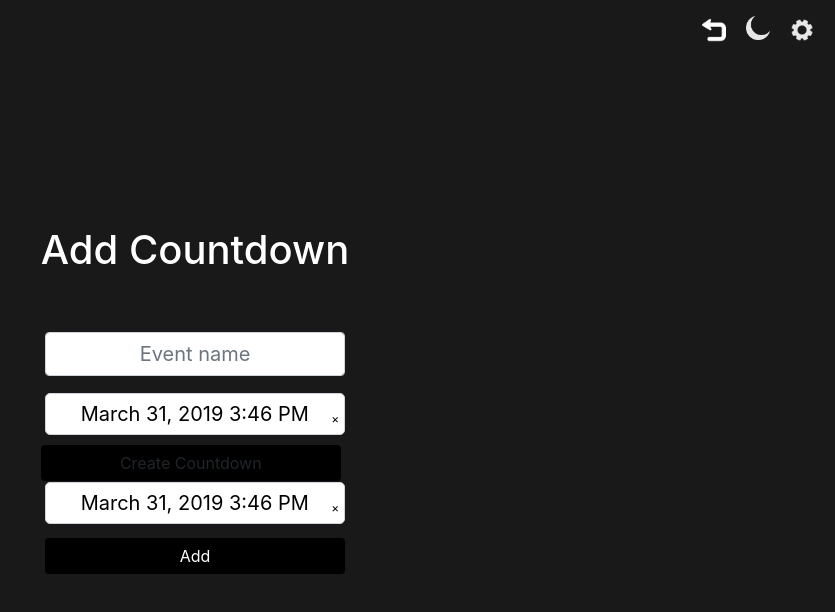
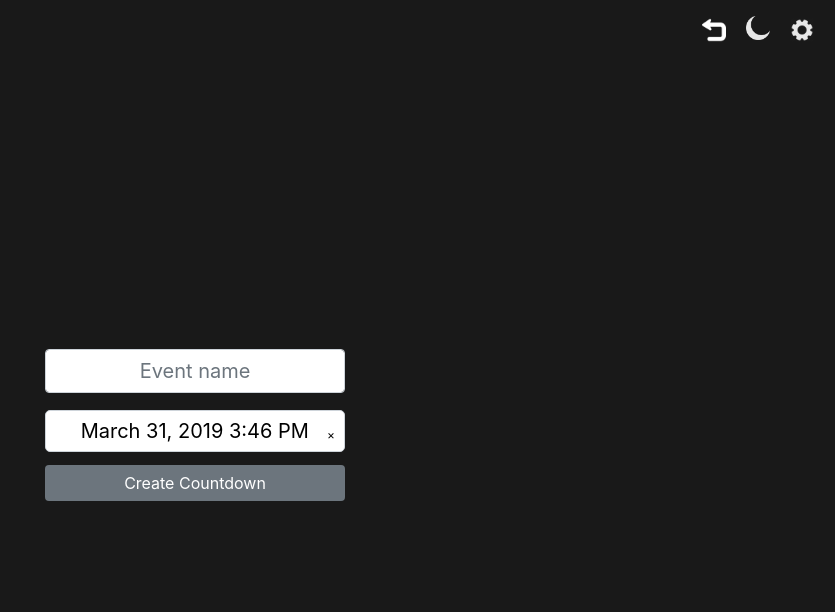
Before and after one commit to ppoppler/Timebomb, a React (Create React App) app in the folder timebomb/: page / in a window 1280 px wide. Both pictures are taken after a click on the picture 1159 px from the left and 29 px from the top of the page. Shown: the top 612 px of the page, without its empty margins (445-1280 px from the left). Built offline with nearby package versions, Linux system fonts and the light colour scheme.

Commit message:
More fixes

```diff
--- a/timebomb/src/App.css
+++ b/timebomb/src/App.css
@@ -75,7 +75,6 @@
 
 #formButton{
   width: 300px;
-  background-color: black;
   border: none;
 }
 
--- a/timebomb/src/Components/AddCounter.jsx
+++ b/timebomb/src/Components/AddCounter.jsx
@@ -36,7 +36,6 @@ export default class AddCounter extends Component {
 
   render() {
     return (
-      <div><h1>Add Countdown</h1>
       <div className="addCounterForm">
         <Form  onSubmit={this.add}>
           <Form.Group>
@@ -47,23 +46,6 @@ export default class AddCounter extends Component {
               placeholder="Event name"
             />
           </Form.Group>
-
-          <DatePicker
-            id="dateForm"
-            selected={this.state.endDate}
-            onChange={this.handleChange}
-            timeInputLabel="Time:"
-            showTimeInput
-            timeIntervals={30}
-            isClearable={true}
-            withPortal
-            timeCaption="Time"
-            placeholderText="Click to select a date"
-            dateFormat="MMMM d, yyyy h:mm aa"
-          />
-          <Button id="formButton" type="submit" variant="light" block>
-            Create Countdown
-          </Button>
         </Form>
         <DatePicker
           id="dateForm"
@@ -78,8 +60,7 @@ export default class AddCounter extends Component {
           timeCaption="Time"
           dateFormat="MMMM d, yyyy h:mm aa"
         />
-        <Button id="formButton" type="submit">Add</Button>
-      </div>
+        <Button id="formButton" type="submit" variant="secondary">Create Countdown</Button>
       </div>
     );
   }
--- a/timebomb/src/components/CountdownGrid.jsx
+++ b/timebomb/src/components/CountdownGrid.jsx
@@ -8,7 +8,9 @@ import Countdown from './Countdown';
 export default class CountdownGrid extends Component{
     render(){
         return(
-            <Countdown/>
+            <Container>
+                <Countdown/>
+            </Container>
         );
     }
 }
```
